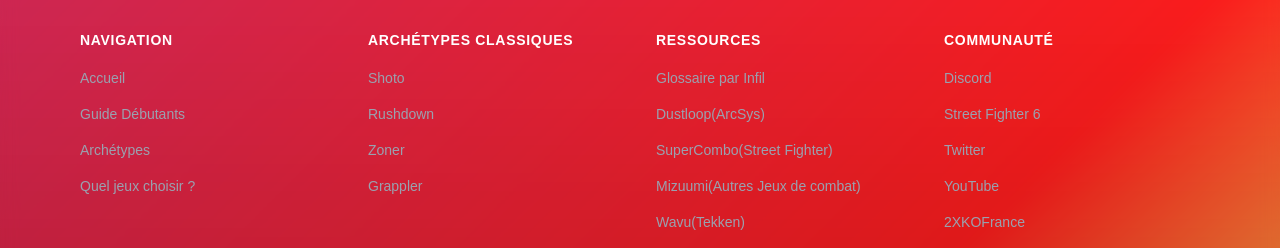
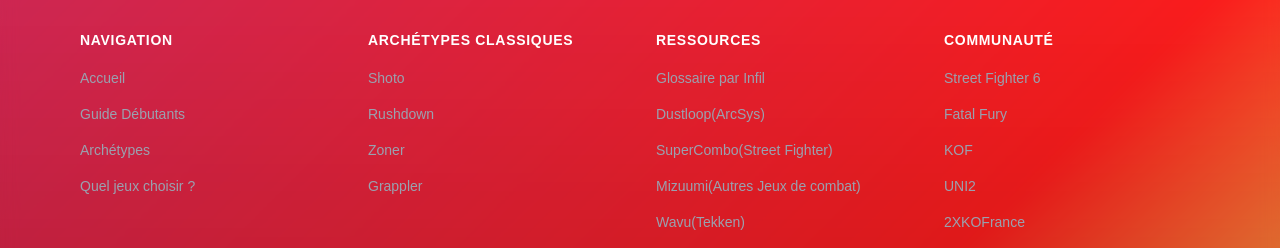
Before and after one commit to ndiayisma/ism-fgc-glossary, a Next.js app: page /choose in a window 1280 px wide. Shown: the part 2132-2380 px from the top of the page. Built offline with nearby package versions, Linux system fonts and the light colour scheme.

Commit message:
Mise à jour Footer et Page

```diff
--- a/app/choose/page.tsx
+++ b/app/choose/page.tsx
@@ -17,7 +17,7 @@ export default function Choose() {
 
           <Section id="style-de-jeu" title="Par style de jeu">
             <p className="text-lg text-white/80 leading-relaxed mb-6">
-              Tous les jeux de combat ne se jouent pas pareil : chaque famille a ses propres réflexes et son propre rythme. Filtrez par style pour voir des exemples et comprendre à quoi vous attendre :
+              Tous les jeux de combat ne se jouent pas pareil : chaque jeu a ses propres réflexes et son propre rythme. Filtrez par style pour voir des exemples et comprendre à quoi vous attendre :
             </p>
             <GameStyleFilter />
           </Section>
--- a/app/components/Footer.tsx
+++ b/app/components/Footer.tsx
@@ -1,9 +1,20 @@
 import Link from "next/link";
+
+type FooterLink = {
+  label: string;
+  href: string;
+  target?: "_blank";
+};
+
+type FooterSection = {
+  title: string;
+  links: FooterLink[];
+};
 
 export default function Footer() {
   const currentYear = new Date().getFullYear();
 
-  const footerLinks = [
+  const footerLinks: FooterSection[] = [
     {
       title: "Navigation",
       links: [
@@ -25,22 +36,22 @@ export default function Footer() {
     {
       title: "Ressources",
       links: [
-        { label: "Glossaire par Infil", href: "https://glossary.infil.net/" },
-        { label: "Dustloop(ArcSys)", href: "https://www.dustloop.com/wiki/" },
-        { label: "SuperCombo(Street Fighter)", href: "https://wiki.supercombo.gg/" },
-        { label: "Mizuumi(Autres Jeux de combat)", href: "https://mizuumi.wiki" },
-        { label: "Wavu(Tekken)", href: "https://wavu.wiki/t/Main_Page" },
-        { label: "2XKO", href: "https://wiki.play2xko.com" },
+        { label: "Glossaire par Infil", href: "https://glossary.infil.net/", target: "_blank" },
+        { label: "Dustloop(ArcSys)", href: "https://www.dustloop.com/wiki/", target: "_blank" },
+        { label: "SuperCombo(Street Fighter)", href: "https://wiki.supercombo.gg/", target: "_blank" },
+        { label: "Mizuumi(Autres Jeux de combat)", href: "https://mizuumi.wiki", target: "_blank" },
+        { label: "Wavu(Tekken)", href: "https://wavu.wiki/t/Main_Page", target: "_blank" },
+        { label: "2XKO", href: "https://wiki.play2xko.com", target: "_blank" },
       ],
     },
     {
       title: "Communauté",
       links: [
-        { label: "Discord", href: "https://discord.gg/combat-hub" },
-        { label: "Street Fighter 6", href: "https://www.reddit.com/r/CombatHub" },
-        { label: "Twitter", href: "https://twitter.com/CombatHub" },
-        { label: "YouTube", href: "https://www.youtube.com/@CombatHub" },
-        { label: "2XKOFrance", href: "https://discord.com/invite/2xkofr" },
+        { label: "Street Fighter 6", href: "https://discord.com/invite/streetfighter", target: "_blank" },
+        { label: "Fatal Fury", href: "https://twitter.com/CombatHub", target: "_blank" },
+        { label: "KOF", href: "https://discord.com/invite/dGRrJFFFPN", target: "_blank" },
+        { label: "UNI2", href: "https://discord.com/invite/vG86HET", target: "_blank" },
+        { label: "2XKOFrance", href: "https://discord.com/invite/2xkofr", target: "_blank" },
       ],
     }
   ];
@@ -64,6 +75,8 @@ export default function Footer() {
                   <li key={linkIndex}>
                     <Link
                       href={link.href}
+                      target={link.target}
+                      rel={link.target === "_blank" ? "noopener noreferrer" : undefined}
                       className="text-gray-400 hover:text-purple-400 transition-colors text-sm"
                     >
                       {link.label}
```
